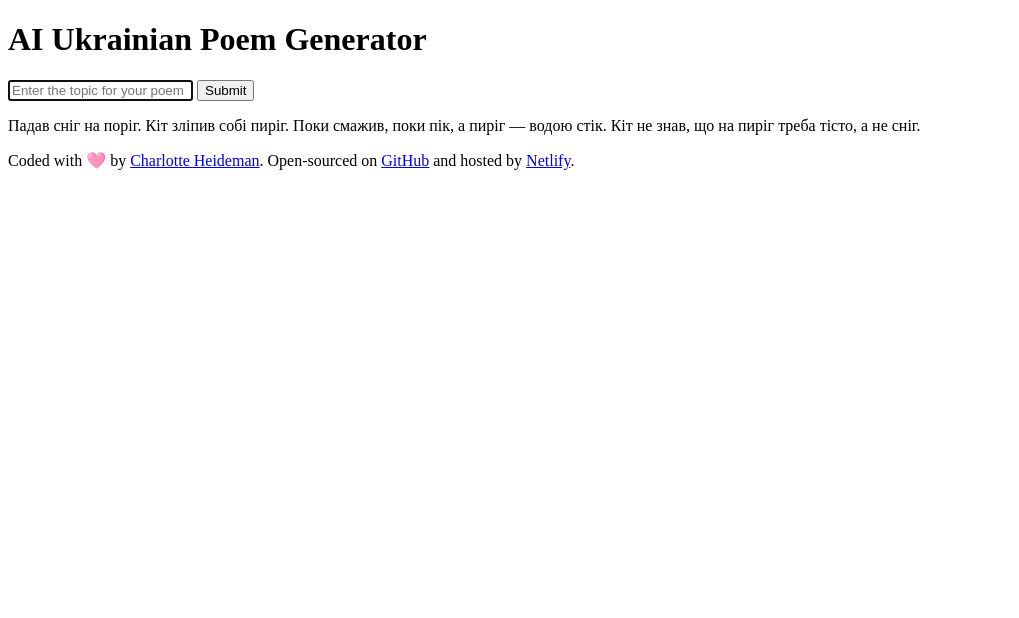
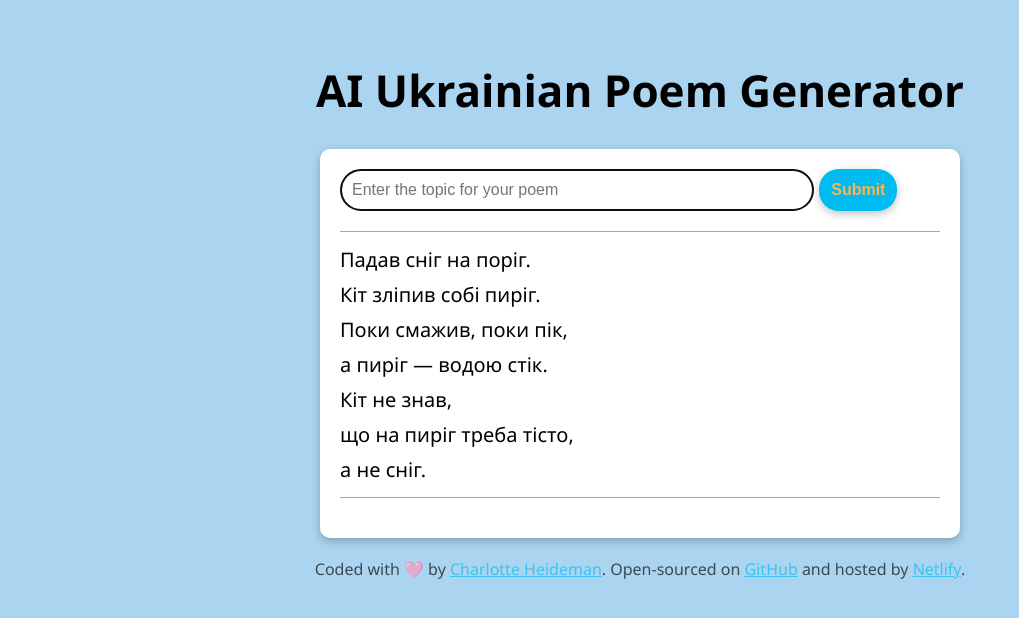
Before and after one commit to MarieCharlotteHeideman/ukrainian-poem-generator, a plain HTML site: page index.html in a window 1280 px wide. Shown: the whole page, without its empty margins (0-1019 px from the left). Drawn offline with Linux system fonts and the light colour scheme.

Commit message:
Added styling to the project

```diff
--- a/index.html
+++ b/index.html
@@ -18,13 +18,19 @@
           placeholder="Enter the topic for your poem"
           autofocus
           required
+          class="topic-input"
         />
-        <input type="submit" />
+        <input type="submit" class="generate-poem-button" />
       </form>
 
-      <p>
-        Падав сніг на поріг. Кіт зліпив собі пиріг. Поки смажив, поки пік, а
-        пиріг — водою стік. Кіт не знав, що на пиріг треба тісто, а не сніг.
+      <p class="poem">
+        Падав сніг на поріг.
+        </br> Кіт зліпив собі пиріг.
+        </br> Поки смажив, поки пік,
+        </br> а пиріг — водою стік.
+        </br> Кіт не знав,
+        </br> що на пиріг треба тісто,
+        </br> а не сніг.
       </p>
     </main>
 
--- a/src/style.css
+++ b/src/style.css
@@ -0,0 +1,63 @@
+body {
+  background-color: #aad4ef;
+  font-family: "Segoe UI", Tahoma, Geneva, Verdana, sans-serif;
+}
+
+header {
+  text-align: center;
+  margin-top: 60px;
+  font-size: 22px;
+}
+
+main {
+  background-color: white;
+  padding: 20px;
+  border-radius: 10px;
+  max-width: 600px;
+  margin: 0 auto;
+  font-size: 20px;
+  box-shadow: rgba(0, 0, 0, 0.24) 0px 3px 8px;
+}
+
+.topic-input {
+  border-radius: 20px;
+  padding: 10px;
+  width: 75%;
+  font-size: 16px;
+}
+
+.generate-poem-button {
+  border-radius: 20px;
+  padding: 12px;
+  border: none;
+  background-color: #00bbf0;
+  color: #fdb44b;
+  font-weight: bold;
+  font-size: 16px;
+  box-shadow: rgba(0, 0, 0, 0.24) 0px 3px 8px;
+}
+
+.generate-poem-button:hover {
+  background-color: #fdb44b;
+  color: #00bbf0;
+  cursor: pointer;
+}
+
+.poem {
+  line-height: 35px;
+  border-top: 1px solid rgb(165, 165, 165);
+  padding-top: 10px;
+  border-bottom: 1px solid rgb(165, 165, 165);
+  padding-bottom: 10px;
+  text-align: left;
+}
+
+footer {
+  text-align: center;
+  margin-top: 20px;
+  opacity: 0.65;
+}
+
+a {
+  color: #00bbf0;
+}
```
